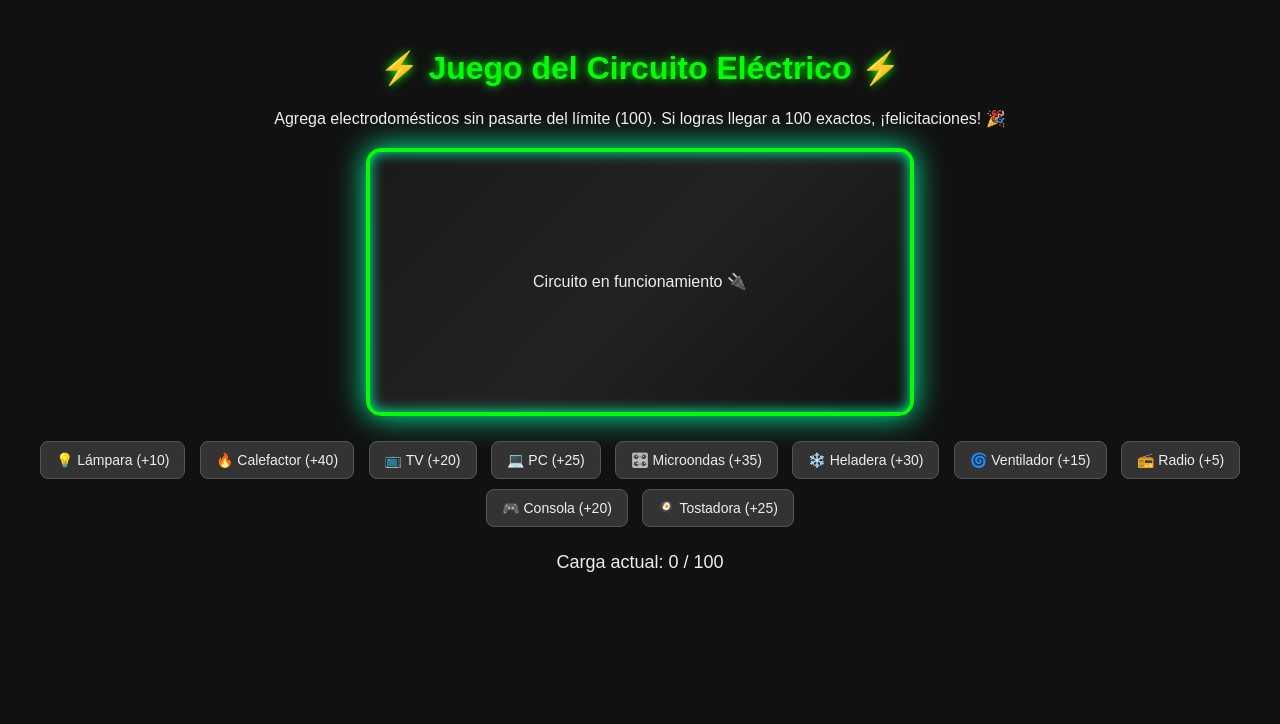
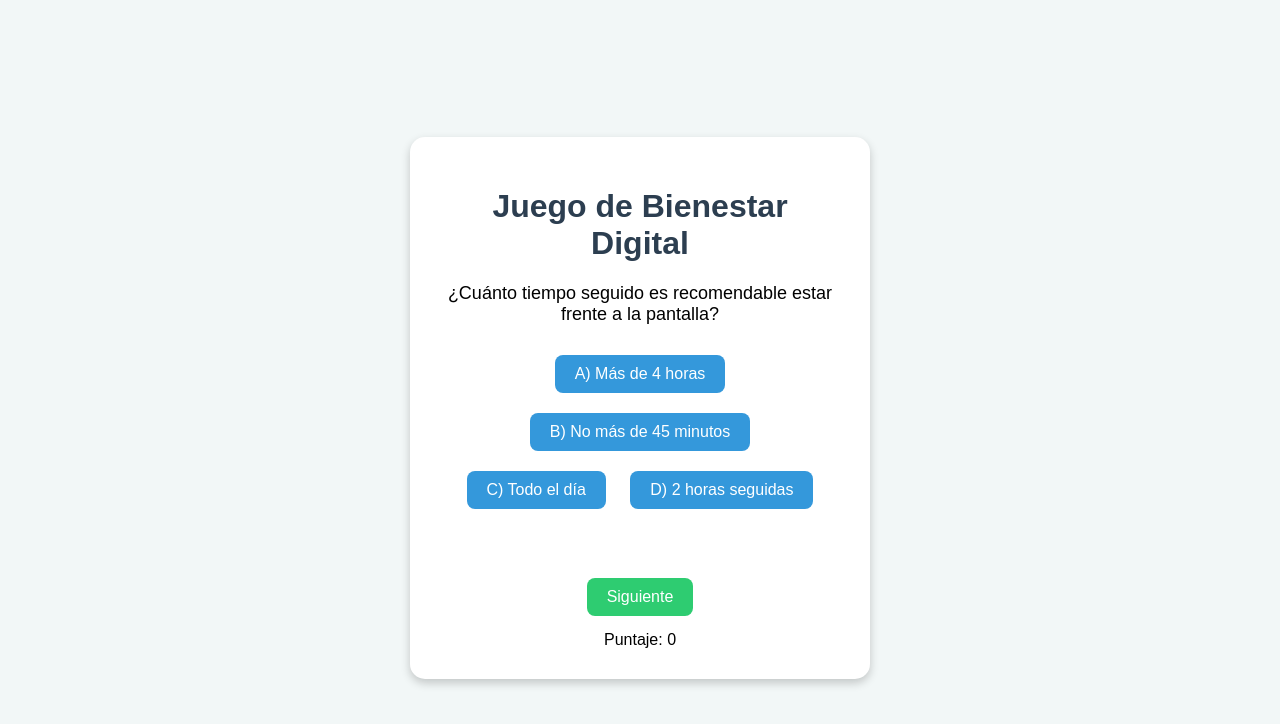
Before and after one commit to BettyLaConeja/bienestar-digital, a plain HTML site: page index.html in a window 1280 px wide. Drawn offline with Linux system fonts and the light colour scheme.

Commit message:
Update index.html

```diff
--- a/index.html
+++ b/index.html
@@ -2,150 +2,174 @@
 <html lang="es">
 <head>
 <meta charset="UTF-8">
-  <title>Juego del Circuito Eléctrico</title>
+<meta name="viewport" content="width=device-width, initial-scale=1.0">
+<title>Juego Bienestar Digital</title>
 <style>
     body {
         font-family: Arial, sans-serif;
-      background: #111;
-      color: #eee;
-      text-align: center;
-      padding: 20px;
-    }
-
-    h1 {
-      color: #0f0;
-      text-shadow: 0 0 10px #0f0;
-    }
-
-    .circuito {
-      margin: 20px auto;
-      width: 520px;
-      min-height: 240px;
-      background: linear-gradient(135deg, #1a1a1a, #222, #111);
-      border: 4px solid #0f0;
-      border-radius: 15px;
+        background-color: #f2f7f7;
         display: flex;
         justify-content: center;
         align-items: center;
-      flex-wrap: wrap;
-      padding: 10px;
-      transition: background 0.5s, border 0.5s, box-shadow 0.5s;
-      box-shadow: 0 0 20px #0f0, inset 0 0 10px #0f0;
-      animation: energia 3s infinite linear;
+        height: 100vh;
     }
-
-    /* Animación de energía */
-    @keyframes energia {
-      0% { box-shadow: 0 0 20px #0f0, inset 0 0 10px #0f0; }
-      50% { box-shadow: 0 0 35px #0ff, inset 0 0 15px #0ff; }
-      100% { box-shadow: 0 0 20px #0f0, inset 0 0 10px #0f0; }
+    .container {
+        background-color: #ffffff;
+        padding: 30px;
+        border-radius: 15px;
+        box-shadow: 0 4px 10px rgba(0,0,0,0.2);
+        width: 400px;
+        text-align: center;
     }
-
-    .apagado {
-      background: #220000 !important;
-      border: 4px solid #f00 !important;
-      box-shadow: 0 0 25px #f00, inset 0 0 10px #f00 !important;
-      animation: parpadeo 0.5s infinite alternate;
+    h1 {
+        color: #2c3e50;
     }
-
-    /* Efecto parpadeo cuando explota */
-    @keyframes parpadeo {
-      from { opacity: 1; }
-      to { opacity: 0.7; }
+    .pregunta {
+        font-size: 18px;
+        margin: 20px 0;
     }
-
-    .feliz {
-      background: #003300 !important;
-      border: 4px solid #0ff !important;
-      box-shadow: 0 0 40px #0ff, inset 0 0 20px #0ff !important;
-      animation: victoria 2s infinite alternate;
+    .opciones button {
+        margin: 10px;
+        padding: 10px 20px;
+        font-size: 16px;
+        border-radius: 8px;
+        border: none;
+        cursor: pointer;
+        background-color: #3498db;
+        color: white;
+        transition: 0.3s;
     }
-
-    /* Animación de victoria */
-    @keyframes victoria {
-      from { box-shadow: 0 0 25px #0ff, inset 0 0 10px #0ff; }
-      to { box-shadow: 0 0 50px #5ff, inset 0 0 25px #5ff; }
+    .opciones button:hover {
+        background-color: #2980b9;
     }
-
-    .item {
-      margin: 5px;
-      padding: 10px 15px;
-      background: #333;
+    .mensaje {
+        margin-top: 15px;
+        font-weight: bold;
+        min-height: 24px;
+    }
+    #siguiente {
+        margin-top: 20px;
+        padding: 10px 20px;
+        font-size: 16px;
         border-radius: 8px;
-      border: 1px solid #555;
+        border: none;
         cursor: pointer;
-      transition: transform 0.2s, box-shadow 0.3s;
-      font-size: 14px;
-      color: #eee;
+        background-color: #2ecc71;
+        color: white;
+        transition: 0.3s;
     }
-
-    .item:hover {
-      transform: scale(1.1);
-      background: #444;
-      box-shadow: 0 0 10px #0ff;
+    #siguiente:hover {
+        background-color: #27ae60;
     }
-
-    .estado {
-      margin-top: 20px;
-      font-size: 18px;
+    .puntaje {
+        margin-top: 15px;
+        font-size: 16px;
     }
 </style>
 </head>
 <body>
-  <h1>⚡ Juego del Circuito Eléctrico ⚡</h1>
-  <p>Agrega electrodomésticos sin pasarte del límite (100).
-  Si logras llegar a 100 exactos, ¡felicitaciones! 🎉</p>
-
-  <div class="circuito" id="circuito">
-    <span id="mensaje">Circuito en funcionamiento 🔌</span>
+<div class="container">
+    <h1>Juego de Bienestar Digital</h1>
+    <div id="pregunta" class="pregunta"></div>
+    <div class="opciones">
+        <button id="opcionA">A</button>
+        <button id="opcionB">B</button>
+        <button id="opcionC">C</button>
+        <button id="opcionD">D</button>
     </div>
-
-  <div>
-    <button class="item" onclick="agregar('💡 Lámpara', 10)">💡 Lámpara (+10)</button>
-    <button class="item" onclick="agregar('🔥 Calefactor', 40)">🔥 Calefactor (+40)</button>
-    <button class="item" onclick="agregar('📺 TV', 20)">📺 TV (+20)</button>
-    <button class="item" onclick="agregar('💻 PC', 25)">💻 PC (+25)</button>
-    <button class="item" onclick="agregar('🎛️ Microondas', 35)">🎛️ Microondas (+35)</button>
-    <button class="item" onclick="agregar('❄️ Heladera', 30)">❄️ Heladera (+30)</button>
-    <button class="item" onclick="agregar('🌀 Ventilador', 15)">🌀 Ventilador (+15)</button>
-    <button class="item" onclick="agregar('📻 Radio', 5)">📻 Radio (+5)</button>
-    <button class="item" onclick="agregar('🎮 Consola', 20)">🎮 Consola (+20)</button>
-    <button class="item" onclick="agregar('🍳 Tostadora', 25)">🍳 Tostadora (+25)</button>
-  </div>
-
-  <div class="estado">
-    Carga actual: <span id="carga">0</span> / 100
+    <div id="mensaje" class="mensaje"></div>
+    <button id="siguiente">Siguiente</button>
+    <div id="puntaje" class="puntaje">Puntaje: 0</div>
 </div>
 
 <script>
-    let cargaTotal = 0;
-    const limite = 100;
-    const cargaSpan = document.getElementById("carga");
-    const circuito = document.getElementById("circuito");
-    const mensaje = document.getElementById("mensaje");
+const preguntas = [
+    {
+        pregunta: "¿Cuánto tiempo seguido es recomendable estar frente a la pantalla?",
+        opciones: {A: "Más de 4 horas", B: "No más de 45 minutos", C: "Todo el día", D: "2 horas seguidas"},
+        correcta: "B"
+    },
+    {
+        pregunta: "¿Qué hacer antes de dormir?",
+        opciones: {A: "Usar el celular", B: "Apagar pantallas", C: "Ver redes sociales", D: "Tomar café"},
+        correcta: "B"
+    },
+    {
+        pregunta: "¿Qué es bienestar digital?",
+        opciones: {A: "Usar mucho internet", B: "Equilibrio entre tecnología y salud", C: "Tener el celular siempre cerca", D: "Solo jugar videojuegos"},
+        correcta: "B"
+    },
+    {
+        pregunta: "¿Cuál es un hábito saludable frente a pantallas?",
+        opciones: {A: "Mirar el celular mientras comes", B: "Tomar descansos cada 45 minutos", C: "Dormir con la tablet encendida", D: "Revisar redes antes de levantarte"},
+        correcta: "B"
+    },
+    {
+        pregunta: "¿Qué es recomendable hacer durante el tiempo de ocio digital?",
+        opciones: {A: "Balancear con actividades al aire libre", B: "Pasar todo el día en redes", C: "Quedarse sentado sin moverse", D: "Jugar sin límites"},
+        correcta: "A"
+    },
+    {
+        pregunta: "Para cuidar la vista frente a pantallas, se recomienda:",
+        opciones: {A: "Mirar la pantalla de cerca siempre", B: "Parpadear menos", C: "Usar regla 20-20-20 (cada 20 min mirar 20 metros hacia adelante)", D: "Encender luz azul intensa"},
+        correcta: "C"
+    }
+];
 
-    function agregar(nombre, valor) {
-      if (cargaTotal >= limite) return; // No permite seguir si ya terminó
+let preguntaActual = 0;
+let puntaje = 0;
 
-      cargaTotal += valor;
-      cargaSpan.textContent = cargaTotal;
+const preguntaDiv = document.getElementById('pregunta');
+const mensajeDiv = document.getElementById('mensaje');
+const puntajeDiv = document.getElementById('puntaje');
+const botones = {
+    A: document.getElementById('opcionA'),
+    B: document.getElementById('opcionB'),
+    C: document.getElementById('opcionC'),
+    D: document.getElementById('opcionD')
+};
+const siguienteBtn = document.getElementById('siguiente');
 
-      let nuevo = document.createElement("div");
-      nuevo.textContent = nombre;
-      nuevo.style.color = "#0f0";
-      nuevo.style.fontSize = "14px";
-      circuito.appendChild(nuevo);
+function mostrarPregunta() {
+    if(preguntaActual >= preguntas.length) {
+        preguntaDiv.textContent = "¡Juego terminado!";
+        mensajeDiv.textContent = `Tu puntaje final es: ${puntaje} de ${preguntas.length}`;
+        Object.values(botones).forEach(b => b.disabled = true);
+        siguienteBtn.disabled = true;
+        return;
+    }
+    const q = preguntas[preguntaActual];
+    preguntaDiv.textContent = q.pregunta;
+    botones.A.textContent = `A) ${q.opciones.A}`;
+    botones.B.textContent = `B) ${q.opciones.B}`;
+    botones.C.textContent = `C) ${q.opciones.C}`;
+    botones.D.textContent = `D) ${q.opciones.D}`;
+    mensajeDiv.textContent = "";
+    Object.values(botones).forEach(b => b.disabled = false);
+}
 
-      if (cargaTotal > limite) {
-        circuito.classList.add("apagado");
-        mensaje.textContent = "💥 ¡La tensión cayó! Circuito apagado.";
-        mensaje.style.color = "red";
-      } else if (cargaTotal === limite) {
-        circuito.classList.add("feliz");
-        mensaje.textContent = "🎉 ¡Felicitaciones! Lograste conectar todo sin sobrecargar.";
-        mensaje.style.color = "cyan";
+function verificarRespuesta(letra) {
+    const q = preguntas[preguntaActual];
+    if(letra === q.correcta) {
+        mensajeDiv.textContent = "¡Correcto!";
+        puntaje++;
+    } else {
+        mensajeDiv.textContent = `Incorrecto. La respuesta correcta era ${q.correcta}) ${q.opciones[q.correcta]}`;
     }
+    puntajeDiv.textContent = `Puntaje: ${puntaje}`;
+    Object.values(botones).forEach(b => b.disabled = true);
+    preguntaActual++;
 }
+
+// Eventos de los botones
+botones.A.addEventListener('click', () => verificarRespuesta('A'));
+botones.B.addEventListener('click', () => verificarRespuesta('B'));
+botones.C.addEventListener('click', () => verificarRespuesta('C'));
+botones.D.addEventListener('click', () => verificarRespuesta('D'));
+siguienteBtn.addEventListener('click', mostrarPregunta);
+
+// Mostrar la primera pregunta al cargar la página
+mostrarPregunta();
 </script>
 </body>
 </html>
```
Lines whose indentation alone changed are shown as unchanged.
